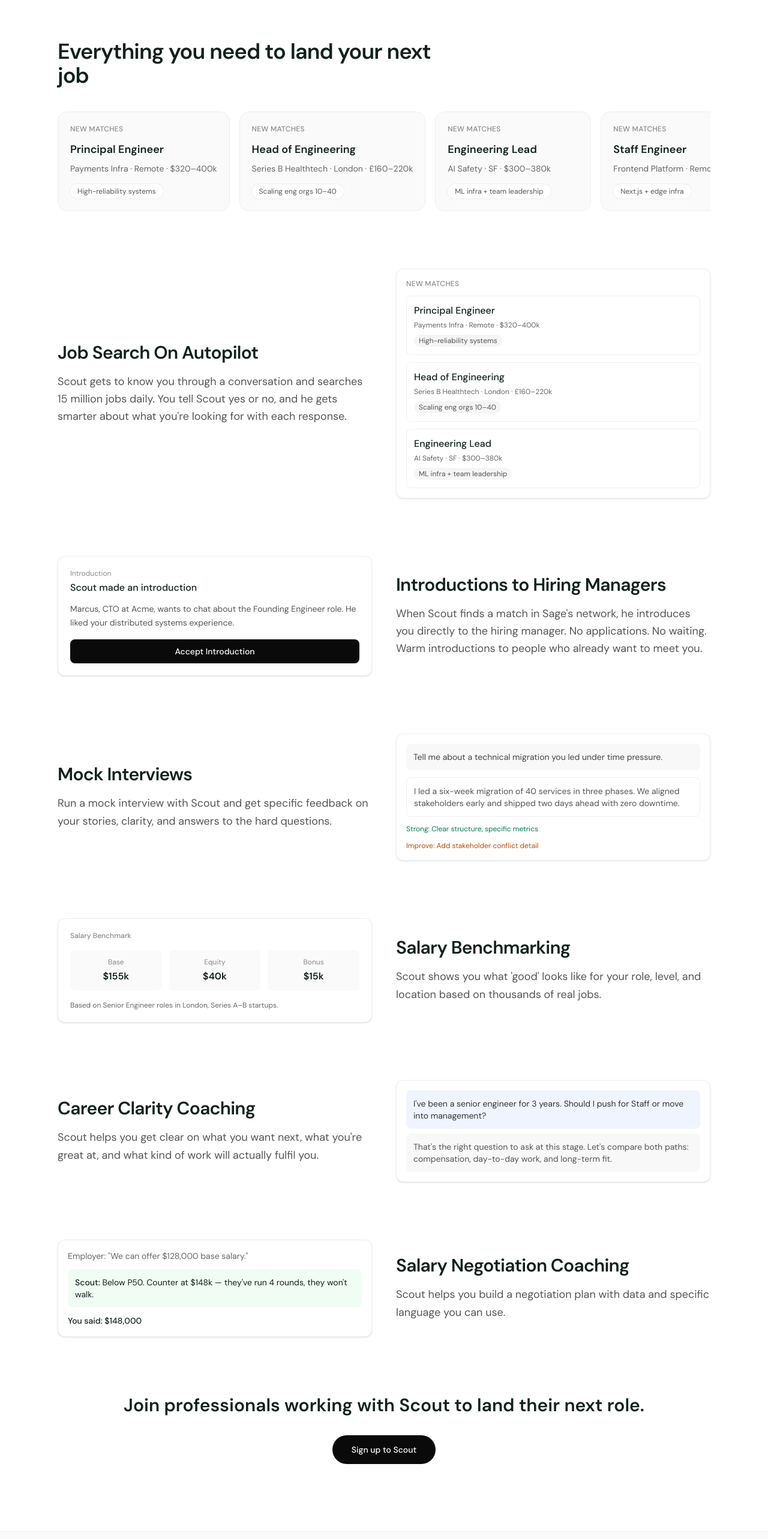
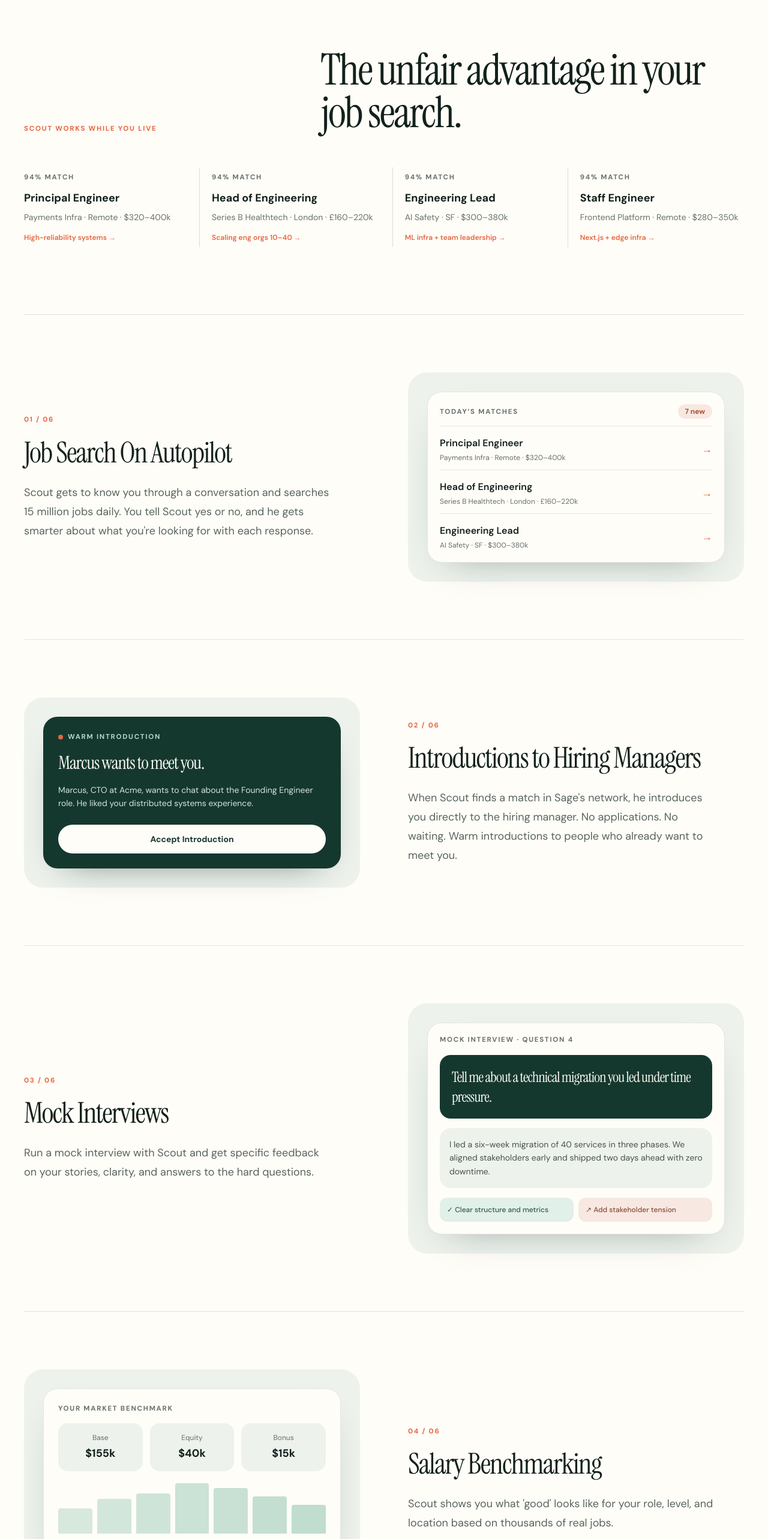
Before and after one commit to danteocualesjr/scout-and-sage, a Next.js app: page / in a window 1280 px wide. Shown: the part 857-3423 px from the top of the page at 60% size. Built offline with nearby package versions, Linux system fonts and the light colour scheme.

Commit message:
style(design): FINDING-002 — refine product storytelling
Co-authored-by: Cursor <cursoragent@cursor.com>

```diff
--- a/src/components/features-section.tsx
+++ b/src/components/features-section.tsx
@@ -64,15 +64,18 @@ const showcases = [
 function FeaturePanel({ type }: { type: string }) {
   if (type === "jobs") {
     return (
-      <div className="space-y-3 rounded-xl border border-[#eee] bg-white p-4 shadow-sm">
-        <p className="text-xs font-medium uppercase tracking-wide text-[#888]">New matches</p>
+      <div className="space-y-3 rounded-[24px] border border-[#12211c]/10 bg-[#fffdf8] p-5 shadow-[0_24px_60px_-38px_rgba(18,33,28,0.45)]">
+        <div className="flex items-center justify-between">
+          <p className="eyebrow text-[#66716c]">Today’s matches</p>
+          <span className="rounded-full bg-[#f7e8e1] px-3 py-1 text-xs font-bold text-[#ad4f33]">7 new</span>
+        </div>
         {jobs.slice(0, 3).map((job) => (
-          <div key={job.title} className="rounded-lg border border-[#f0f0f0] p-3">
-            <p className="font-medium">{job.title}</p>
-            <p className="mt-1 text-xs text-[#666]">{job.meta}</p>
-            <span className="mt-2 inline-block rounded-full bg-[#f5f5f5] px-2 py-0.5 text-xs text-[#555]">
-              {job.tag}
-            </span>
+          <div key={job.title} className="group flex items-center justify-between gap-4 border-t border-[#12211c]/10 pt-4">
+            <div>
+              <p className="font-semibold text-[#12211c]">{job.title}</p>
+              <p className="mt-1 text-xs text-[#66716c]">{job.meta}</p>
+            </div>
+            <span className="text-lg text-[#e6653f] transition-transform duration-200 group-hover:translate-x-1" aria-hidden>→</span>
           </div>
         ))}
       </div>
@@ -80,13 +83,16 @@ function FeaturePanel({ type }: { type: string }) {
   }
   if (type === "intro") {
     return (
-      <div className="rounded-xl border border-[#eee] bg-white p-5 shadow-sm">
-        <p className="text-xs text-[#888]">Introduction</p>
-        <p className="mt-1 font-medium">Scout made an introduction</p>
-        <p className="mt-3 text-sm leading-relaxed text-[#555]">
+      <div className="rounded-[24px] border border-[#12211c]/10 bg-[#15382e] p-6 text-[#fffdf8] shadow-[0_24px_60px_-38px_rgba(18,33,28,0.65)]">
+        <div className="flex items-center gap-2">
+          <span className="h-2 w-2 rounded-full bg-[#e6653f]" />
+          <p className="eyebrow text-[#b6d8c8]">Warm introduction</p>
+        </div>
+        <p className="display-text mt-4 text-3xl">Marcus wants to meet you.</p>
+        <p className="mt-4 text-sm leading-relaxed text-[#d5e4dc]">
           Marcus, CTO at Acme, wants to chat about the Founding Engineer role. He liked your distributed systems experience.
         </p>
-        <button type="button" className="mt-4 w-full rounded-lg bg-[#0a0a0a] py-2.5 text-sm font-medium text-white">
+        <button type="button" className="button-lift mt-6 min-h-12 w-full rounded-full bg-[#fffdf8] px-5 text-sm font-bold text-[#15382e]">
           Accept Introduction
         </button>
       </div>
@@ -94,35 +100,43 @@ function FeaturePanel({ type }: { type: string }) {
   }
   if (type === "interview") {
     return (
-      <div className="space-y-3 rounded-xl border border-[#eee] bg-white p-4 text-sm shadow-sm">
-        <p className="rounded-lg bg-[#f8f8f8] p-3 text-[#444]">
+      <div className="space-y-4 rounded-[24px] border border-[#12211c]/10 bg-[#fffdf8] p-5 text-sm shadow-[0_24px_60px_-38px_rgba(18,33,28,0.45)]">
+        <p className="eyebrow text-[#66716c]">Mock interview · Question 4</p>
+        <p className="display-text rounded-[18px] bg-[#15382e] p-5 text-2xl leading-snug text-[#fffdf8]">
           Tell me about a technical migration you led under time pressure.
         </p>
-        <p className="rounded-lg border border-[#eee] p-3 text-[#555]">
+        <p className="rounded-[18px] bg-[#edf2ed] p-4 leading-relaxed text-[#46534d]">
           I led a six-week migration of 40 services in three phases. We aligned stakeholders early and shipped two days ahead with zero downtime.
         </p>
-        <p className="text-xs text-emerald-700">Strong: Clear structure, specific metrics</p>
-        <p className="text-xs text-amber-700">Improve: Add stakeholder conflict detail</p>
+        <div className="grid gap-2 sm:grid-cols-2">
+          <p className="rounded-xl bg-[#e1f0e8] p-3 text-xs font-medium text-[#315d4a]">✓ Clear structure and metrics</p>
+          <p className="rounded-xl bg-[#f7e8e1] p-3 text-xs font-medium text-[#8b4b37]">↗ Add stakeholder tension</p>
+        </div>
       </div>
     );
   }
   if (type === "salary") {
     return (
-      <div className="rounded-xl border border-[#eee] bg-white p-5 shadow-sm">
-        <p className="text-xs font-medium text-[#888]">Salary Benchmark</p>
+      <div className="rounded-[24px] border border-[#12211c]/10 bg-[#fffdf8] p-6 shadow-[0_24px_60px_-38px_rgba(18,33,28,0.45)]">
+        <p className="eyebrow text-[#66716c]">Your market benchmark</p>
         <div className="mt-4 grid grid-cols-3 gap-3 text-center">
           {[
             ["Base", "$155k"],
             ["Equity", "$40k"],
             ["Bonus", "$15k"],
           ].map(([label, val]) => (
-            <div key={label} className="rounded-lg bg-[#fafafa] p-3">
-              <p className="text-xs text-[#888]">{label}</p>
-              <p className="mt-1 font-semibold">{val}</p>
+            <div key={label} className="rounded-[16px] bg-[#edf2ed] p-4">
+              <p className="text-xs text-[#66716c]">{label}</p>
+              <p className="mt-1 text-lg font-bold text-[#12211c]">{val}</p>
             </div>
           ))}
         </div>
-        <p className="mt-4 text-xs text-[#666]">
+        <div className="mt-5 flex items-end gap-2" aria-hidden="true">
+          {[42, 58, 67, 84, 76, 62, 48].map((height, index) => (
+            <div key={height} className="flex-1 rounded-t bg-[#b6d8c8]" style={{ height: `${height}px`, opacity: 0.55 + index * 0.05 }} />
+          ))}
+        </div>
+        <p className="mt-4 text-xs leading-5 text-[#66716c]">
           Based on Senior Engineer roles in London, Series A–B startups.
         </p>
       </div>
@@ -130,75 +144,80 @@ function FeaturePanel({ type }: { type: string }) {
   }
   if (type === "coaching") {
     return (
-      <div className="space-y-2 rounded-xl border border-[#eee] bg-white p-4 text-sm shadow-sm">
-        <p className="rounded-lg bg-[#f0f4ff] p-3 text-[#333]">
-          I've been a senior engineer for 3 years. Should I push for Staff or move into management?
+      <div className="space-y-3 rounded-[24px] border border-[#12211c]/10 bg-[#fffdf8] p-5 text-sm shadow-[0_24px_60px_-38px_rgba(18,33,28,0.45)]">
+        <p className="max-w-[85%] rounded-[18px_18px_4px_18px] bg-[#f7e8e1] p-4 text-[#523b33]">
+          I’ve been a senior engineer for 3 years. Should I push for Staff or move into management?
         </p>
-        <p className="rounded-lg bg-[#f8f8f8] p-3 text-[#555]">
-          That's the right question to ask at this stage. Let's compare both paths: compensation, day-to-day work, and long-term fit.
+        <p className="ml-auto max-w-[90%] rounded-[18px_18px_18px_4px] bg-[#15382e] p-4 leading-relaxed text-[#eef5f1]">
+          That’s the right question to ask at this stage. Let’s compare both paths: compensation, day-to-day work, and long-term fit.
         </p>
       </div>
     );
   }
   return (
-    <div className="space-y-3 rounded-xl border border-[#eee] bg-white p-4 text-sm shadow-sm">
-      <p className="text-[#666]">Employer: "We can offer $128,000 base salary."</p>
-      <p className="rounded-lg bg-[#f0fdf4] p-3">
-        <span className="font-medium">Scout:</span> Below P50. Counter at $148k — they've run 4 rounds, they won't walk.
+    <div className="space-y-4 rounded-[24px] border border-[#12211c]/10 bg-[#fffdf8] p-6 text-sm shadow-[0_24px_60px_-38px_rgba(18,33,28,0.45)]">
+      <p className="eyebrow text-[#66716c]">Live offer guidance</p>
+      <p className="display-text text-2xl text-[#12211c]">Employer: “We can offer $128,000 base.”</p>
+      <p className="rounded-[18px] bg-[#e1f0e8] p-4 leading-relaxed text-[#315d4a]">
+        <span className="font-medium">Scout:</span> Below P50. Counter at $148k — they’ve run 4 rounds, they won’t walk.
       </p>
-      <p className="font-medium">You said: $148,000</p>
+      <p className="border-t border-[#12211c]/10 pt-4 font-bold text-[#12211c]">Your target: $148,000</p>
     </div>
   );
 }
 
 export function FeaturesSection() {
   return (
-    <section className="border-b border-[#eee] bg-white py-20 md:py-28">
-      <div className="mx-auto max-w-6xl px-5 md:px-8">
-        <h2 className="max-w-2xl text-3xl font-semibold tracking-tight md:text-4xl">
-          Everything you need to land your next job
-        </h2>
+    <section className="border-b border-[#12211c]/10 bg-[#fffdf8] py-24 md:py-32">
+      <div className="mx-auto max-w-[1280px] px-5 md:px-10">
+        <div className="grid gap-6 md:grid-cols-[0.8fr_1.2fr] md:items-end">
+          <p className="eyebrow text-[#e6653f]">Scout works while you live</p>
+          <h2 className="display-text max-w-3xl text-5xl leading-[0.98] text-[#12211c] md:text-7xl">
+            The unfair advantage in your job search.
+          </h2>
+        </div>
 
-        <div className="mt-10 flex gap-4 overflow-x-auto pb-4">
+        <div className="mt-14 flex gap-3 overflow-x-auto pb-4">
           {jobs.map((job) => (
             <article
               key={job.title}
-              className="min-w-[260px] shrink-0 rounded-2xl border border-[#eee] bg-[#fafafa] p-5"
+              className="group min-w-[280px] shrink-0 border-l border-[#12211c]/15 px-5 py-2 first:border-l-0 first:pl-0"
             >
-              <p className="text-xs font-medium uppercase tracking-wide text-[#888]">New matches</p>
-              <h3 className="mt-3 text-lg font-semibold">{job.title}</h3>
-              <p className="mt-2 text-sm text-[#666]">{job.meta}</p>
-              <p className="mt-4 inline-block rounded-full bg-white px-3 py-1 text-xs text-[#555] ring-1 ring-[#eee]">
-                {job.tag}
-              </p>
+              <p className="eyebrow text-[#66716c]">94% match</p>
+              <h3 className="mt-3 text-lg font-bold text-[#12211c]">{job.title}</h3>
+              <p className="mt-2 text-sm text-[#66716c]">{job.meta}</p>
+              <p className="mt-4 text-xs font-semibold text-[#e6653f]">{job.tag} <span className="inline-block transition-transform duration-200 group-hover:translate-x-1">→</span></p>
             </article>
           ))}
         </div>
 
-        <div className="mt-20 space-y-24">
+        <div className="mt-24">
           {showcases.map((item, i) => (
             <div
               key={item.title}
-              className={`grid items-center gap-10 md:grid-cols-2 ${i % 2 === 1 ? "md:[&>*:first-child]:order-2" : ""}`}
+              className={`grid items-center gap-10 border-t border-[#12211c]/12 py-16 md:grid-cols-2 md:gap-20 md:py-24 ${i % 2 === 1 ? "md:[&>*:first-child]:order-2" : ""}`}
             >
               <div>
-                <h3 className="text-2xl font-semibold tracking-tight md:text-3xl">{item.title}</h3>
-                <p className="mt-4 text-base leading-relaxed text-[#555] md:text-lg">{item.body}</p>
+                <p className="eyebrow text-[#e6653f]">0{i + 1} / 06</p>
+                <h3 className="display-text mt-4 text-4xl leading-tight text-[#12211c] md:text-5xl">{item.title}</h3>
+                <p className="mt-5 max-w-lg text-base leading-7 text-[#58655f] md:text-lg md:leading-8">{item.body}</p>
               </div>
-              <FeaturePanel type={item.panel} />
+              <div className="rounded-[32px] bg-[#edf2ed] p-4 sm:p-8">
+                <FeaturePanel type={item.panel} />
+              </div>
             </div>
           ))}
         </div>
 
-        <div className="mt-24 text-center">
-          <h2 className="text-2xl font-semibold md:text-3xl">
-            Join professionals working with Scout to land their next role.
+        <div className="mt-8 flex flex-col items-start justify-between gap-8 border-y border-[#12211c]/15 py-10 md:flex-row md:items-center">
+          <h2 className="display-text max-w-2xl text-3xl text-[#12211c] md:text-4xl">
+            Your best role should find you, too.
           </h2>
           <Link
             href="#signup"
-            className="mt-8 inline-flex h-12 items-center rounded-full bg-[#0a0a0a] px-8 text-sm font-medium text-white"
+            className="button-lift inline-flex min-h-14 items-center rounded-full bg-[#12211c] px-7 text-sm font-bold text-[#fffdf8]"
           >
-            Sign up to Scout
+            Start with Scout <span className="ml-4">→</span>
           </Link>
         </div>
       </div>
```
